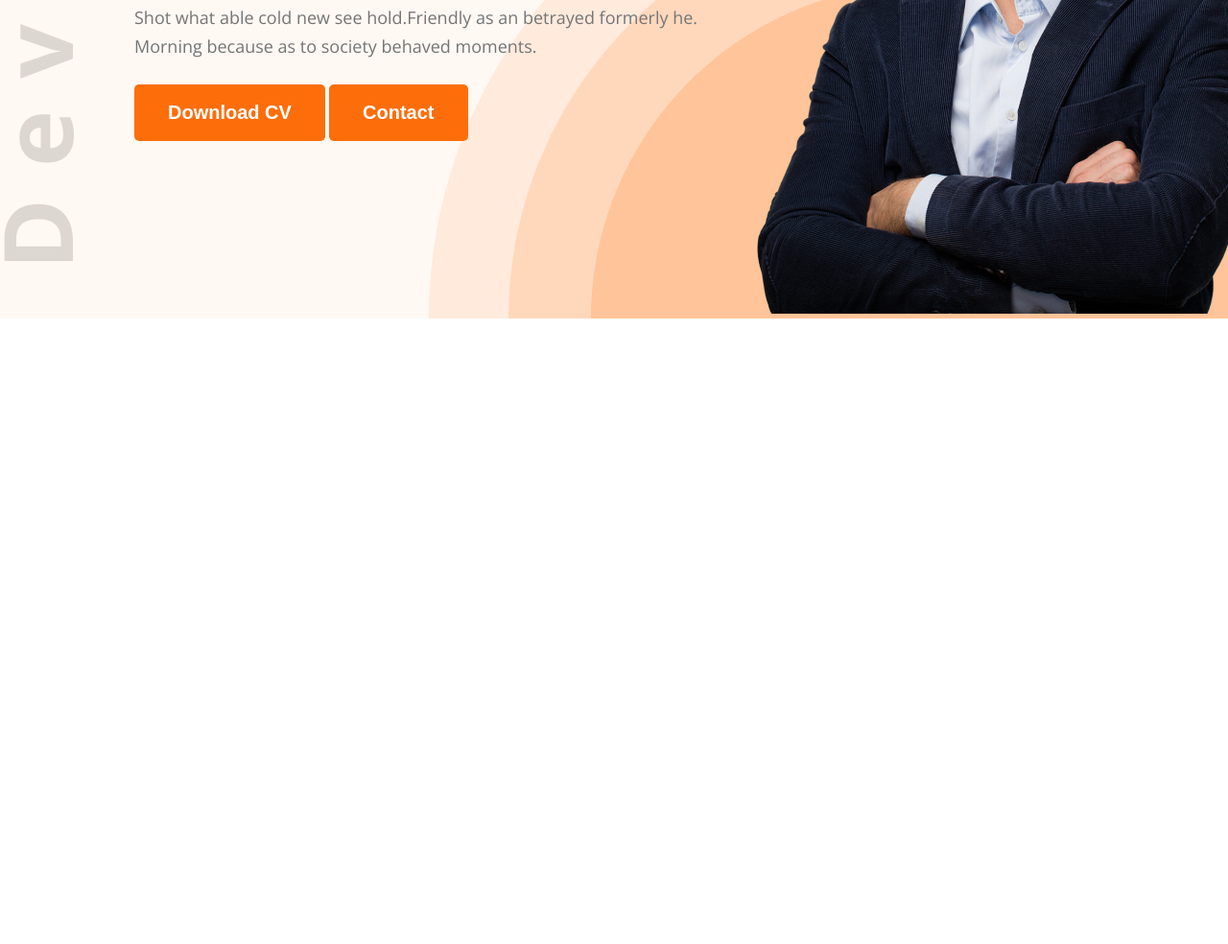
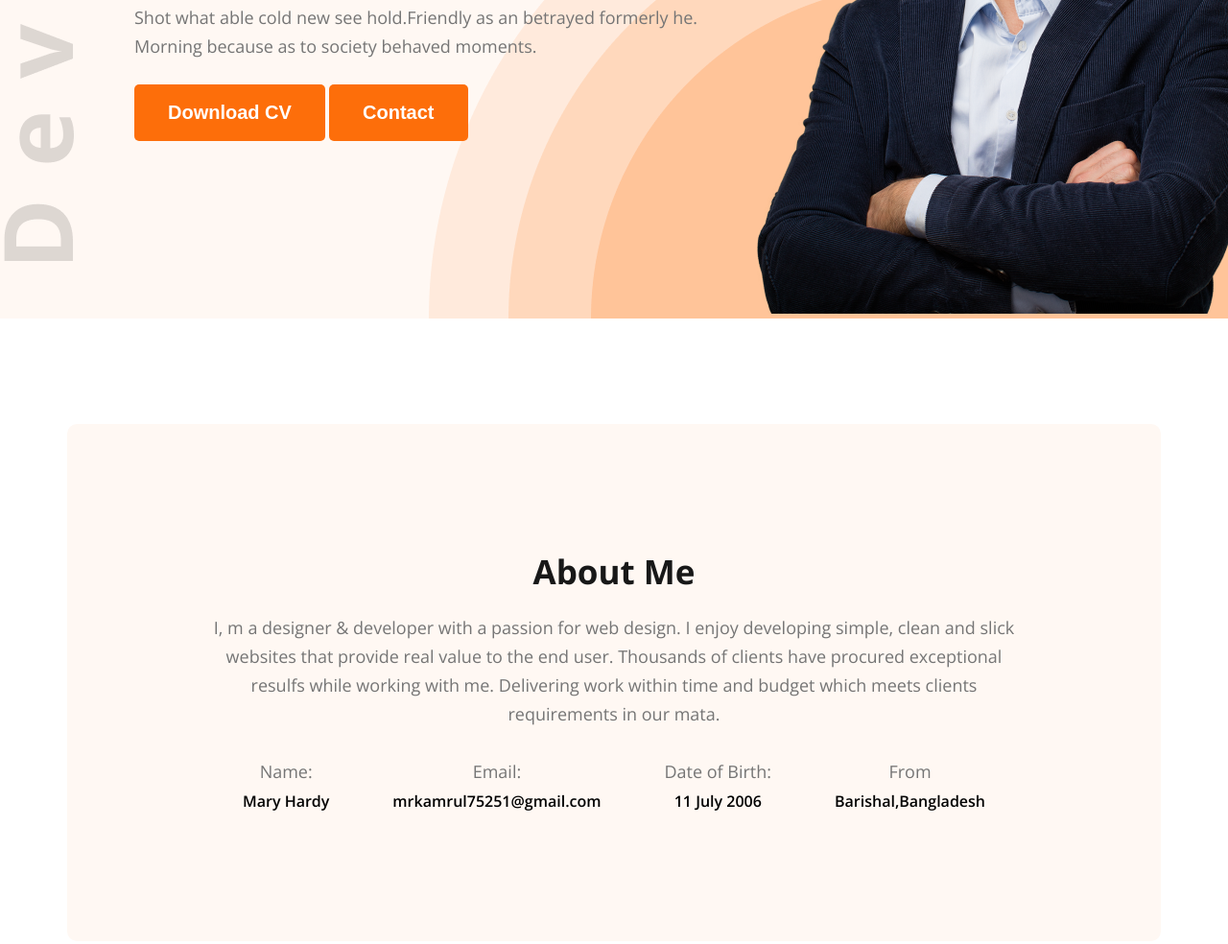
Before and after one commit to Kamrujjaman3D/first-portfolio, a plain HTML site: page index.html in a window 1280 px wide. Shown: the part 491-1475 px from the top of the page at 96% size. Before the commit the page ends 823 px from the top, so only its background shows below. Drawn offline with nearby package versions, Linux system fonts and the light colour scheme.

Commit message:
compelet about me section

```diff
--- a/index.html
+++ b/index.html
@@ -26,7 +26,7 @@
       <div class="banner-content">
         <h4 class="banner-greetings dark-3">Hi, I am</h4>
         <h1 class="banner-title">Mary Hardy</h1>
-        <p>Shot what able cold new see hold.Friendly as an betrayed formerly he. Morning because as
+        <p class="description">Shot what able cold new see hold.Friendly as an betrayed formerly he. Morning because as
           to society behaved moments.</p>
         <button class="btn-primary"><span>Download CV</span></button>
         <button class="btn-primary"><span>Contact</span></button>
@@ -37,7 +37,32 @@
     </div>
   </header>
   <main>
-
+    <section class="about secondary-bg">
+      <h3 class="section-title">About Me</h3>
+      <p class="description">I, m a designer & developer with a passion for web design. I enjoy developing
+        simple, clean and slick websites that
+        provide real value to the end user. Thousands of clients have procured exceptional resulfs while working with
+        me.
+        Delivering work within time and budget which meets clients requirements in our mata.</p>
+      <div class="about-items">
+        <div class="about-item">
+          <p class="description">Name:</p>
+          <p class="item-description">Mary Hardy</p>
+        </div>
+        <div class="about-item">
+          <p class="description">Email:</p>
+          <p class="item-description">mrkamrul75251@gmail.com</p>
+        </div>
+        <div class="about-item">
+          <p class="description">Date of Birth:</p>
+          <p class="item-description">11 July 2006</p>
+        </div>
+        <div class="about-item">
+          <p class="description">From</p>
+          <p class="item-description">Barishal,Bangladesh</p>
+        </div>
+      </div>
+    </section>
   </main>
   <footer>
 
--- a/styles/portfoli.css
+++ b/styles/portfoli.css
@@ -17,11 +17,19 @@
 .primary-color {
   color: #fd6e0a;
 }
+.secondary-bg {
+  background-color: #fff8f3;
+}
 .dark-3 {
   color: #464646;
 }
-p {
-  color: rgba(117, 117, 117, 1);
+.section-title {
+  font-size: 35px;
+  font-weight: bold;
+  color: #181818;
+}
+.description {
+  color: #757575;
   font-size: 18px;
   font-weight: 400;
   line-height: 30px;
@@ -124,3 +132,25 @@
 .banner-content p {
   width: 600px;
 }
+/* main styles */
+main {
+  max-width: 1140px;
+  margin: 0 auto;
+}
+/* about styles */
+.about {
+  border-radius: 10px;
+  padding: 130px 150px;
+  margin: 110px auto;
+  text-align: center;
+}
+.about-items {
+  display: flex;
+  justify-content: space-around;
+}
+.about-items p {
+  margin: 5px;
+}
+.item-description {
+  font-weight: 600;
+}
```
